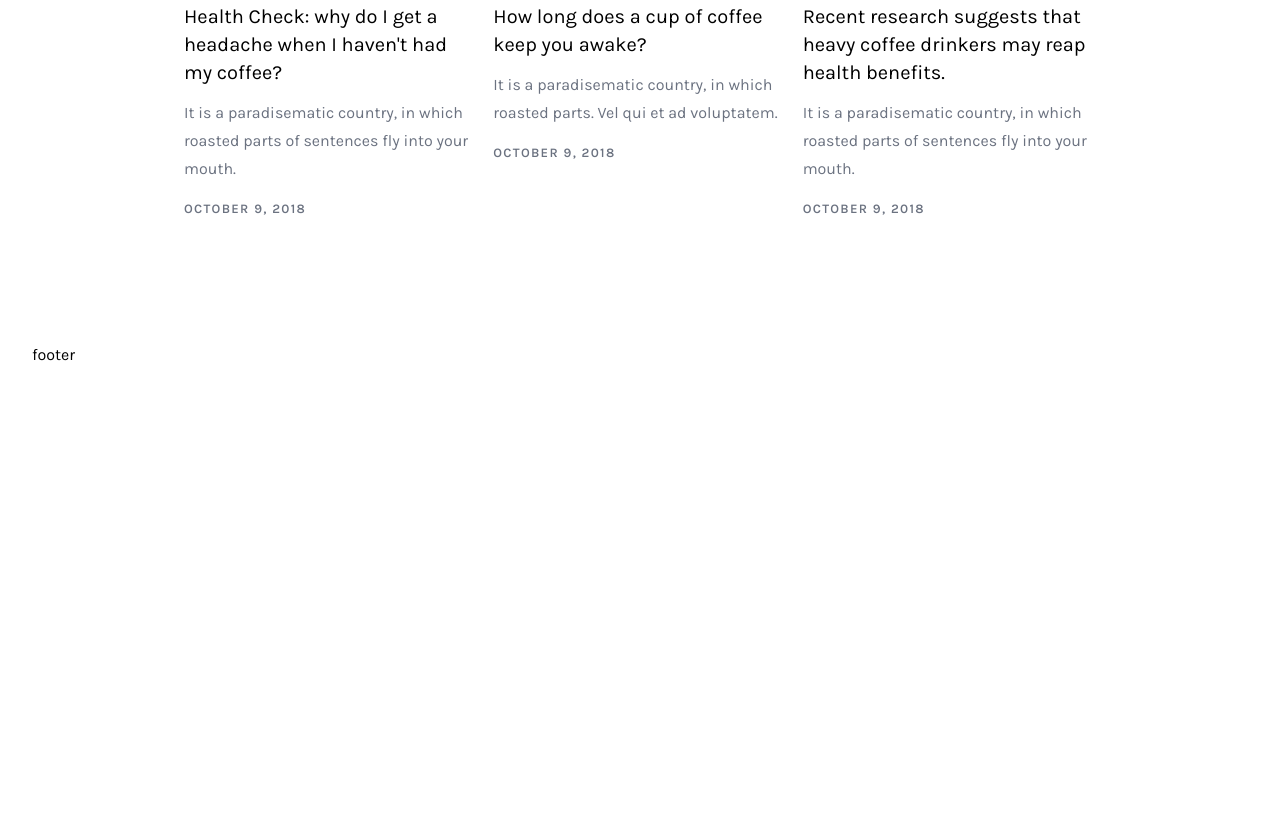
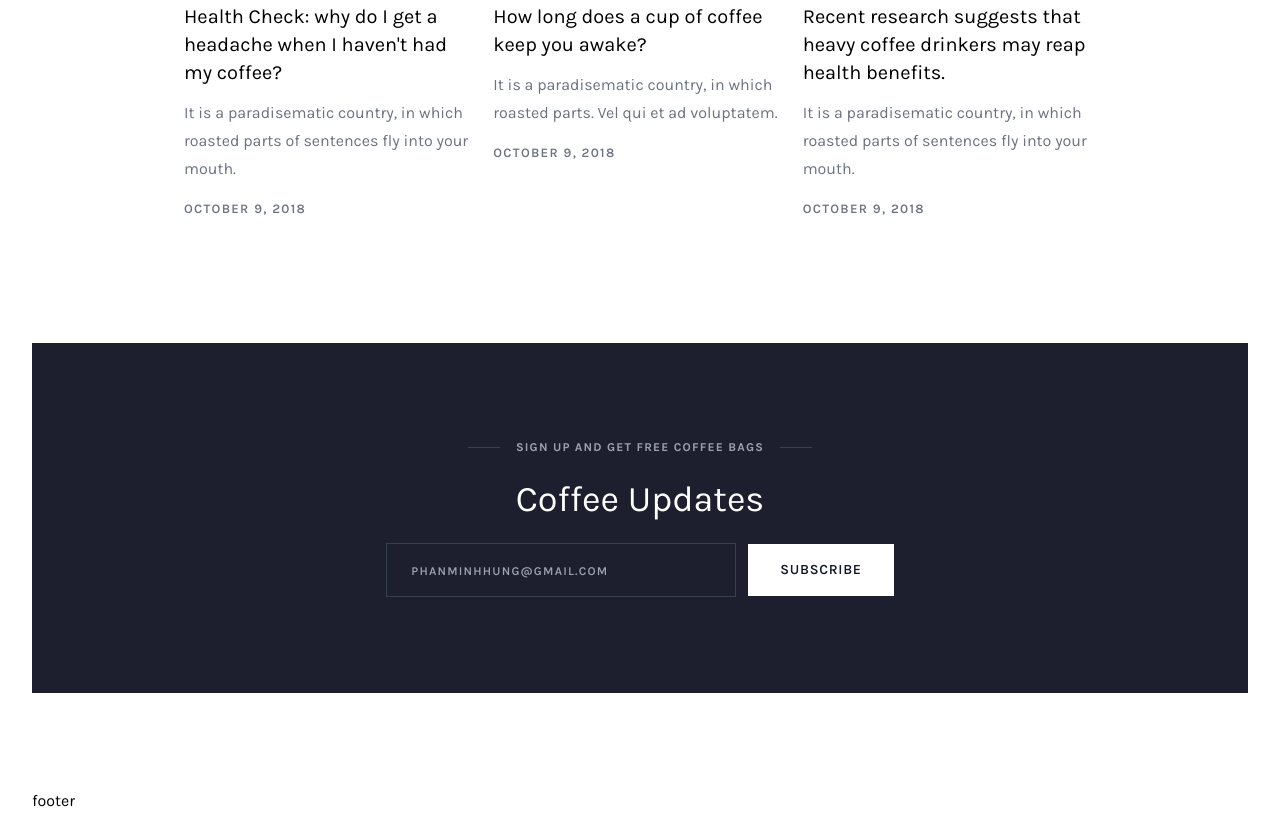
Before and after one commit to hungpm372/coffee-style-ui, a website: page public/index.html in a window 1280 px wide. Shown: the part 5067-5880 px from the top of the page. Before the commit the page ends 5434 px from the top, so only its background shows below. Drawn offline with Linux system fonts and the light colour scheme.

Commit message:
create subscribe us section

```diff
--- a/public/index.html
+++ b/public/index.html
@@ -508,7 +508,27 @@
                 <!-- end lifestyle stories -->
 
                 <!-- subscribe us -->
-                <div class="subscribe-us"></div>
+                <div class="subscribe-us h-[350px] bg-[#1d1f2e] mb-24 flex flex-col justify-center items-center">
+                    <div class="flex justify-center items-center mb-6 px-6 xs:px-0">
+                        <div class="w-8 h-px bg-gray-700"></div>
+                        <div class="uppercase mx-4 tracking-widest text-gray-400 font-bold text-xs text-center">SIGN UP
+                            AND GET FREE COFFEE BAGS</div>
+                        <div class="w-8 h-px bg-gray-700"></div>
+                    </div>
+                    <div class="text-4xl text-white mb-6">Coffee Updates</div>
+                    <div class="">
+                        <div class="flex flex-col md:flex-row justify-center items-center gap-3">
+                            <div class="text-center">
+                                <input
+                                    class="px-6 py-4 w-[350px] max-w-[80%] bg-inherit border-[1px] xs:max-w-full border-gray-700 outline-none text-white leading-5 hover:border-gray-500 duration-500 focus:border-gray-500 placeholder:uppercase placeholder:text-xs placeholder:tracking-widest placeholder:font-semibold"
+                                    placeholder="phanminhhung@gmail.com" type="email" name="email" id="email">
+                            </div>
+                            <div class="">
+                                <button class="hp-button bg-white text-gray-900" type="submit">Subscribe</button>
+                            </div>
+                        </div>
+                    </div>
+                </div>
                 <!-- end subscribe us -->
             </main>
 
```
Also changed, not shown: public/output.css.
